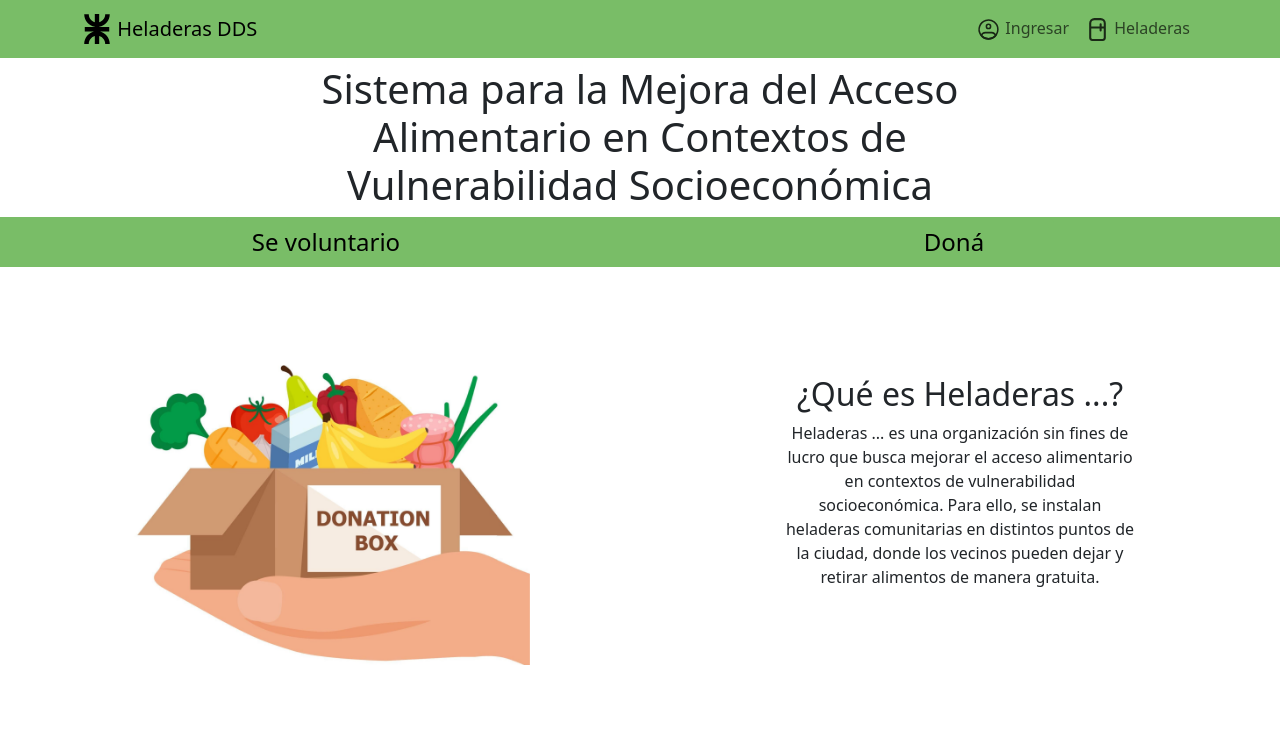
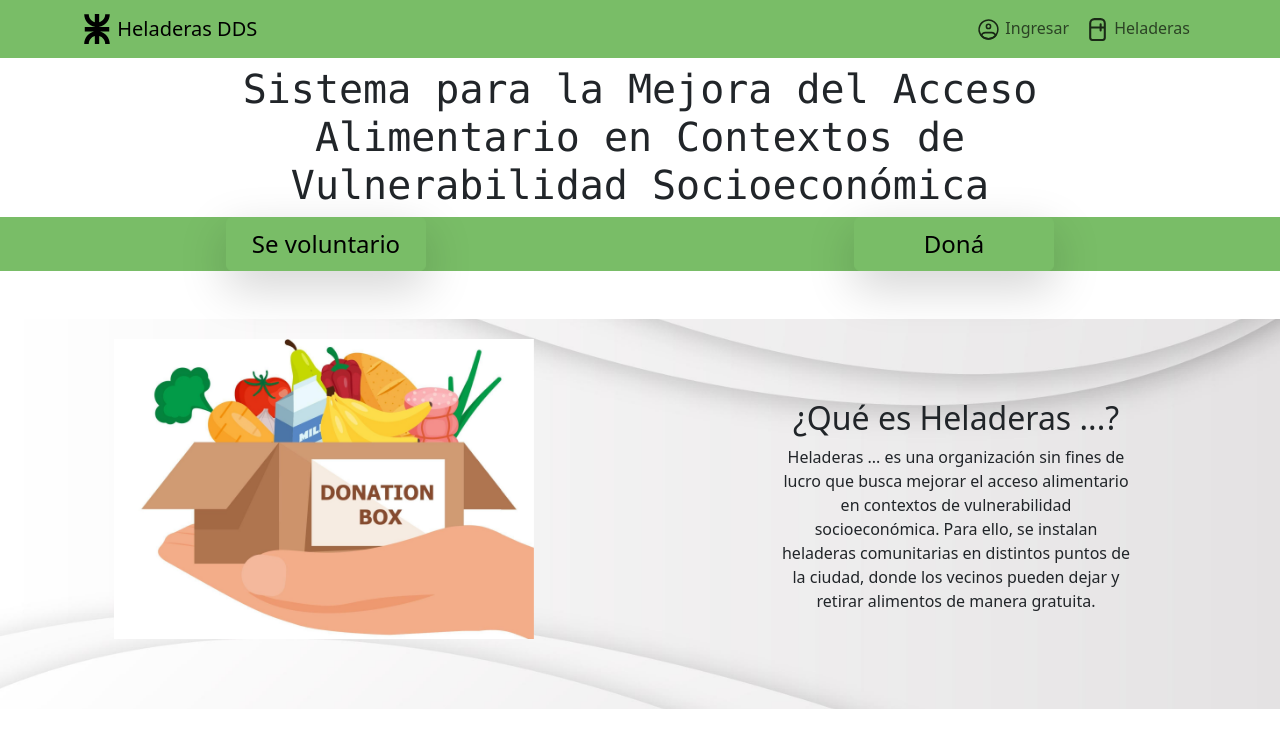
Before and after one commit to PonceCamilo/tp-anual-disenio, a React (Create React App) app: page / in a window 1280 px wide. Shown: the top 748 px of the page. Built offline with nearby package versions, Linux system fonts and the light colour scheme.

Commit message:
body mejorado

```diff
--- a/src/components/BodyApp.js
+++ b/src/components/BodyApp.js
@@ -2,9 +2,10 @@ import Container from 'react-bootstrap/Container';
 import Row from 'react-bootstrap/Row';
 import Col from 'react-bootstrap/Col';
 import FoodAnimation from './FoodAnimation'
+import './css/CustomContainer.css'
 function BodyApp() {
   return (
-    <Container className='mt-5' fluid>
+    <Container className='mt-5 custom-container' fluid>
       <Row className="justify-content-center align-items-center">
         <Col md={6} className="d-flex justify-content-center flex-column align-items-center">
         <FoodAnimation/>
--- a/src/components/HeaderApp.js
+++ b/src/components/HeaderApp.js
@@ -7,14 +7,14 @@ import BodyApp from './BodyApp'
 function HeaderApp() {
   return (
     <div className='text-center'style={{marginTop:'65px'}}>
-      <h1 className="">Sistema para la Mejora del Acceso<br/>
+      <h1 className="font-monospace">Sistema para la Mejora del Acceso<br/>
         Alimentario en Contextos de<br/>
     Vulnerabilidad Socioeconómica</h1>
     <Container fluid className='d-flex bg-primary justify-content-around '>
-        <Button  className='fs-4' variant="primary" style={{ minWidth: '200px' }}>
+        <Button  className='fs-4 shadow-lg p-2' variant="primary" style={{ minWidth: '200px'}}>
         Se voluntario
         </Button>
-        <Button  className='fs-4' variant="primary" style={{ minWidth: '200px' }}>
+        <Button  className='fs-4 shadow-lg p-2' variant="primary" style={{ minWidth: '200px'}}>
         Doná
         </Button>
     </Container>
--- /dev/null
+++ b/src/components/css/CustomContainer.css
@@ -0,0 +1,8 @@
+.custom-container {
+    background-image: url('../../assets/imgs/bgbody.jpg');
+    background-repeat: no-repeat;
+    background-position: center;
+    background-size: cover;
+
+    padding: 20px;
+  }
--- a/src/components/css/FoodAnimation.css
+++ b/src/components/css/FoodAnimation.css
@@ -12,8 +12,8 @@
   }
 
   .food {
-    width: 50px; /* Ajusta el tamaño de los alimentos según sea necesario */
-    height: 50px; /* Ajusta el tamaño de los alimentos según sea necesario */
+    width: 50px;
+    height: 50px;
     background-size: cover;
     background-repeat: no-repeat;
   }
@@ -72,6 +72,7 @@
     position: relative;
     background-image: url('../../assets/imgs/cajacomida.jpg');
     animation: grow 3s forwards;
+    top:-50px;
   }
 
   @keyframes grow {
```
Also changed, not shown: src/assets/imgs/bgbody.jpg (added).
